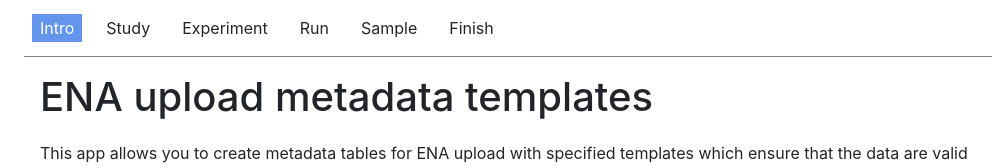
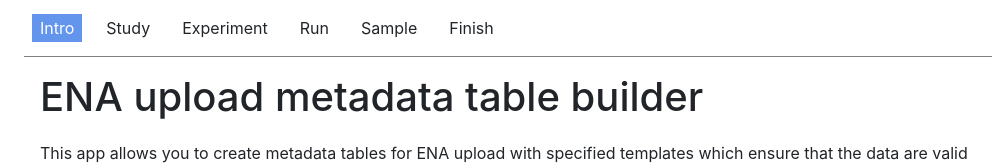
Before and after one commit to usegalaxy-au/ena-upload-interactive-tool, a Vue app in the folder client/: page / in a window 1280 px wide. Shown: the top 168 px of the page, without its empty margins (132-1139 px from the left). Built offline with nearby package versions, Linux system fonts and the light colour scheme; no server answers.

Commit message:
Change landing page title

```diff
--- a/client/index.html
+++ b/client/index.html
@@ -6,7 +6,7 @@
     <link rel="stylesheet" href="https://cdn.jsdelivr.net/npm/bootstrap@4.0.0/dist/css/bootstrap.min.css" integrity="sha384-Gn5384xqQ1aoWXA+058RXPxPg6fy4IWvTNh0E263XmFcJlSAwiGgFAW/dAiS6JXm" crossorigin="anonymous">
     <link rel="stylesheet" href="https://fonts.googleapis.com/css2?family=Material+Symbols+Outlined:opsz,wght,FILL,GRAD@20..48,100..700,0..1,-50..200" />
     <meta name="viewport" content="width=device-width, initial-scale=1.0">
-    <title>ENA upload template builder</title>
+    <title>ENA upload metadata table builder</title>
   </head>
   <body>
     <div id="app" class="mb-5"></div>
--- a/client/src/components/LandingPage.vue
+++ b/client/src/components/LandingPage.vue
@@ -1,5 +1,5 @@
 <template>
-  <h1>ENA upload metadata templates</h1>
+  <h1>ENA upload metadata table builder</h1>
 
   <div class="my-5">
     <p>
```
